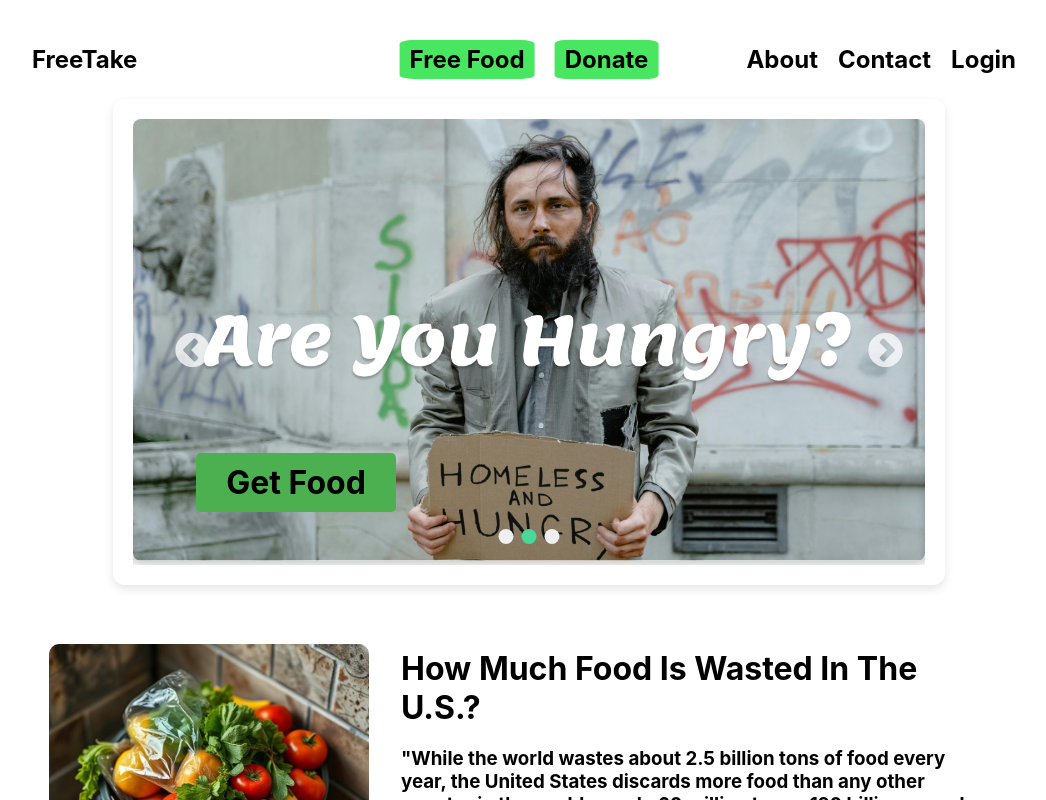
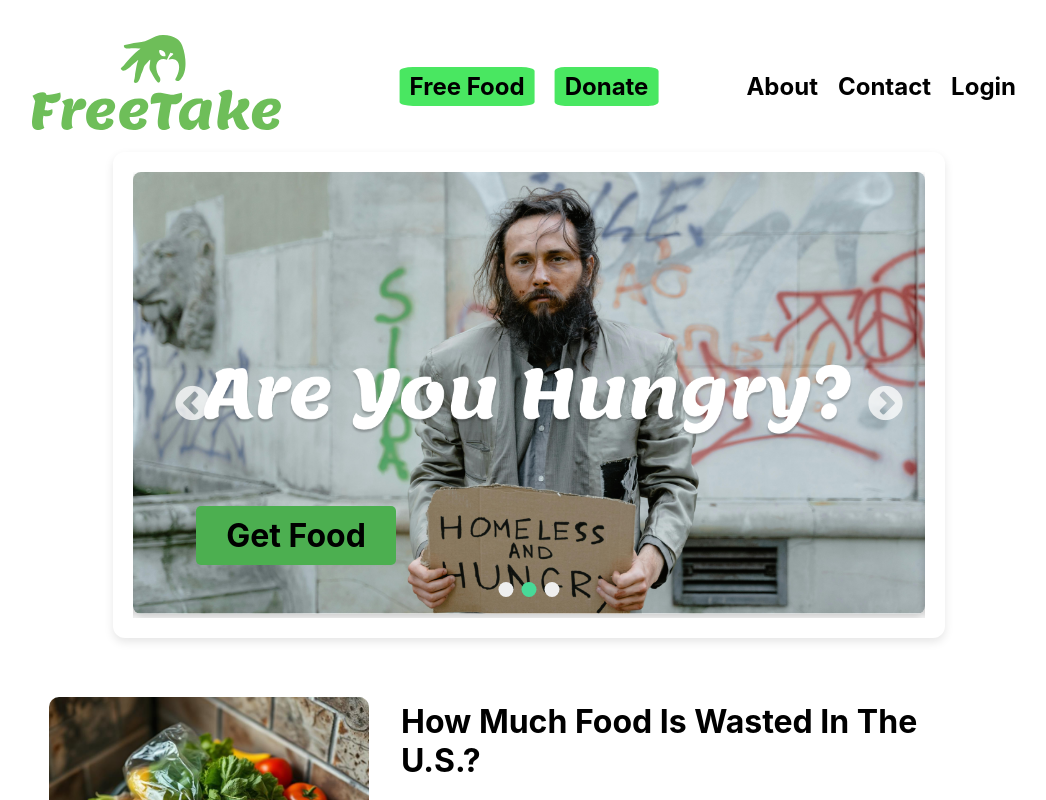
Before and after one commit to Ssiul003/freetake, a React (Create React App) app in the folder frontend/: page / in a window 1280 px wide. Shown: the top 800 px of the page, without its empty margins (111-1157 px from the left). Built offline with nearby package versions, Linux system fonts and the light colour scheme.

Commit message:
brand logo on navbar

```diff
--- a/frontend/src/components/NavBar.js
+++ b/frontend/src/components/NavBar.js
@@ -1,4 +1,5 @@
 import { Link } from "react-router-dom";
+import logo from "../images/logo.svg"
 
 // Navbar.js
 const Navbar = () => {
@@ -6,7 +7,7 @@ const Navbar = () => {
     <nav>
       <ul className="nav-container">
         <div className="nav-links">
-          <li><Link to="/" className="brand styled-nav-link">FreeTake</Link></li>
+          <li><Link to="/" className="brand styled-nav-link"><img className='brand-logo' src={logo} /></Link></li>
         </div>
         <div className="nav-links nav-links-center">
           <li><Link to="/receive" className='styled-nav-link'>Free Food</Link></li>
```
